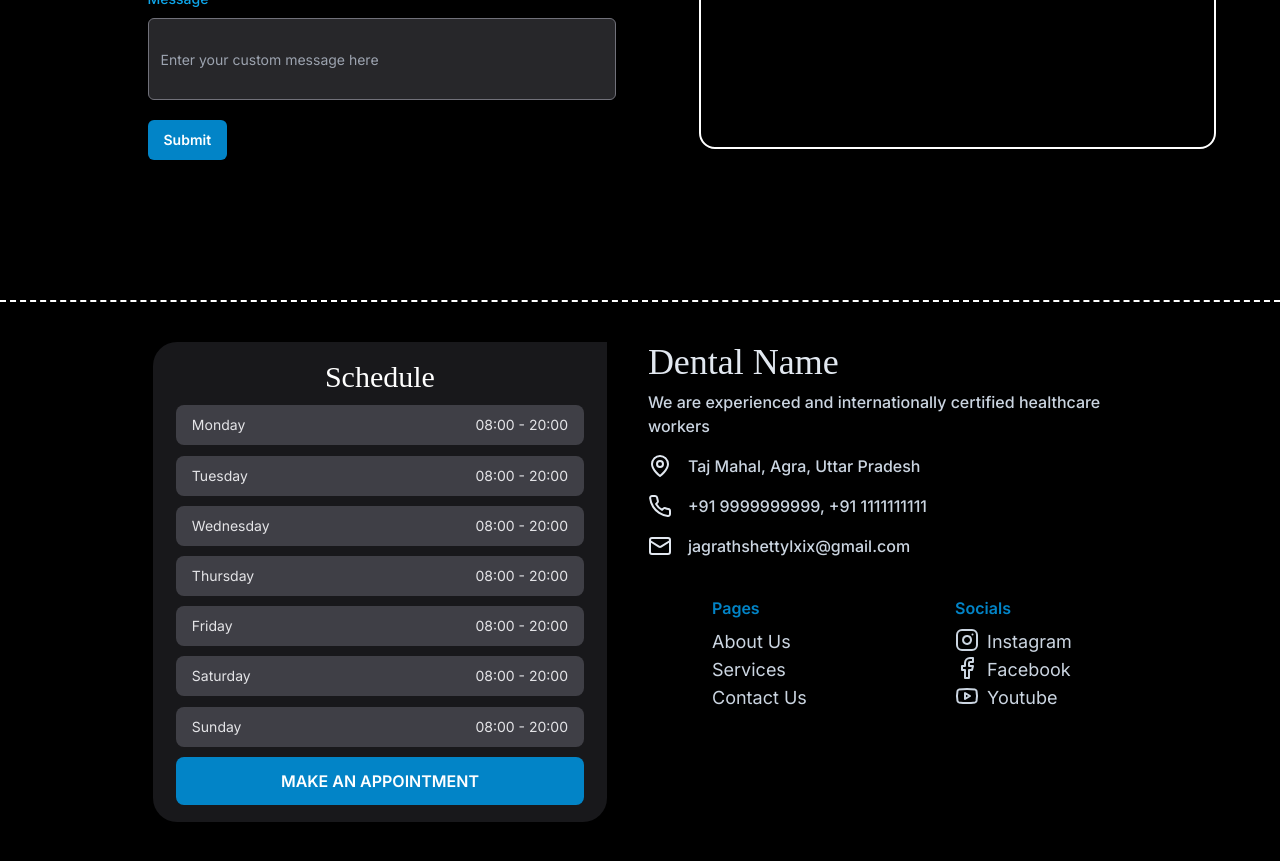
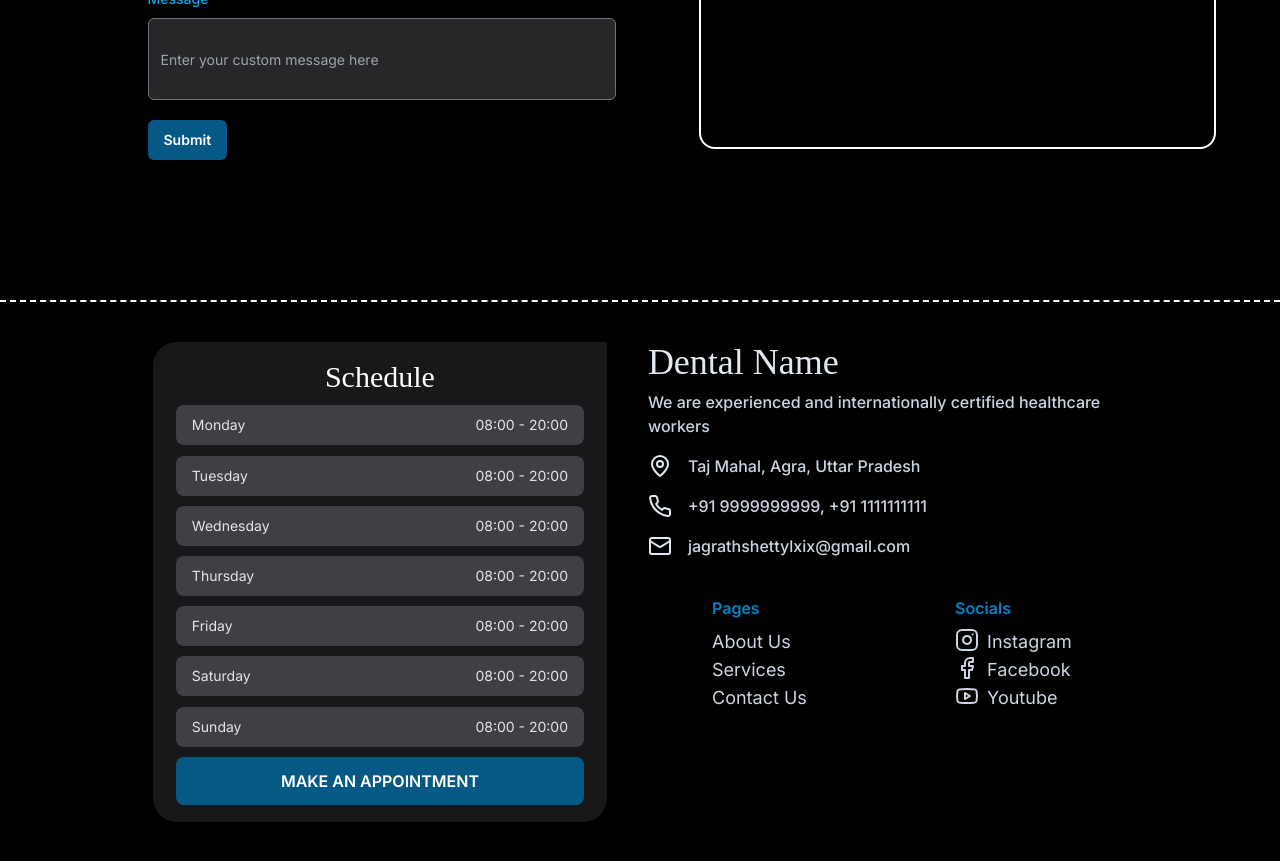
Before and after one commit to JJ-LXIX/dental-client-site, a Next.js app: page / in a window 1280 px wide. Shown: the part 5640-6501 px from the top of the page. Built offline with nearby package versions, Linux system fonts and the light colour scheme; no server answers.

Commit message:
changed bg colors of buttons for better contrast

```diff
--- a/components/Contact Form Section/FormComponent.tsx
+++ b/components/Contact Form Section/FormComponent.tsx
@@ -156,7 +156,7 @@ function FormComponent({}: Props) {
           )}
         />
         <Button
-          className="justify-self-start  bg-sky-600 text-white font-semibold hover:scale-110 active:scale-95 transition-all duration-300"
+          className="justify-self-start  bg-sky-800 text-white font-semibold hover:scale-110 active:scale-95 transition-all duration-300"
           type="submit"
         >
           Submit
--- a/components/Contact Section/Schedule.tsx
+++ b/components/Contact Section/Schedule.tsx
@@ -38,7 +38,7 @@ function Schedule({}: Props) {
       {/* CTA Button */}
 
       <a href="/#contact" className="h-14 lg:h-12 rounded-lg w-[90%]">
-        <button className="bg-sky-600 h-full rounded-lg w-full text-center text-white font-semibold text-base active:scale-90 ring-transparent hover:bg-sky-600 hover:scale-105 transition-all duration-300">
+        <button className="bg-sky-800 h-full rounded-lg w-full text-center text-white font-semibold text-base active:scale-90 ring-transparent hover:bg-sky-700 hover:scale-105 transition-all duration-300">
           MAKE AN APPOINTMENT
         </button>
       </a>
```
